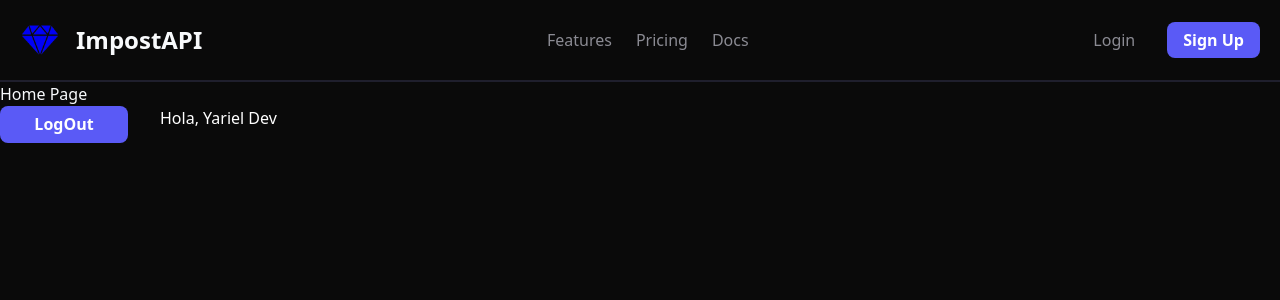
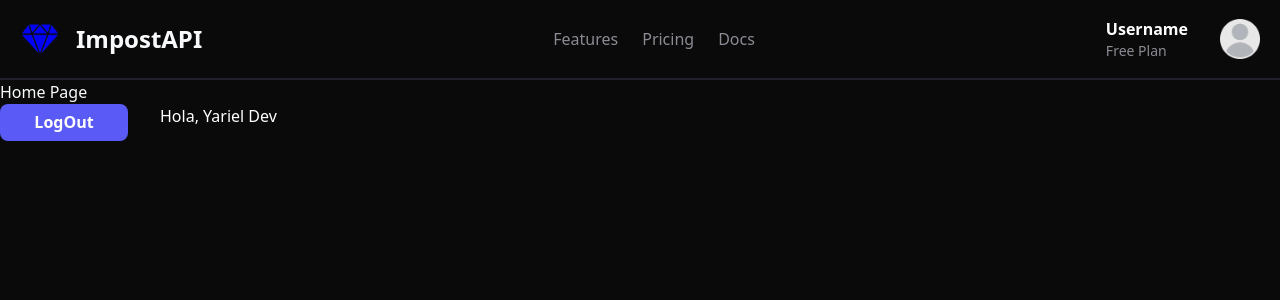
Before and after one commit to YarielZC/impostapi-front, a React (Vite) app: page / in a window 1280 px wide. Both pictures are taken after a click on the button "Login". Shown: the top 300 px of the page. Built offline with nearby package versions, Linux system fonts and the light colour scheme.

Commit message:
Header buttons adapt to authenticated global state

```diff
--- a/src/components/Header/Header.tsx
+++ b/src/components/Header/Header.tsx
@@ -2,13 +2,17 @@ import Button from "../Button/Button";
 import './Header.css'
 import * as LogoWebp from '../../assets/Logo.webp'
 import Href from "../Href/Href";
+import * as PhotoUser from '../../assets/PhotoIcons/PhotoUser.webp'
+import { useAuth } from '../../context/AutContext/useAuth';
 
 export default function Header() {
+  const {isAuthenticated} = useAuth()
+
   return (
-    <header className='flex w-full border-b-2 border-[var(--border-color)] items-center justify-between p-5'>
+    <header className='flex w-full border-b-2 border-[var(--border-color)] items-center justify-between p-5 h-20'>
 
       <div className='flex items-center justify-center gap-4'>
-        <img className='w-10' src={LogoWebp.default} alt="" />
+        <img className='w-10' src={LogoWebp.default} alt='Logotipo de ImpostAPI' />
         <h1 className='font-bold text-2xl'>ImpostAPI</h1>
       </div>
 
@@ -18,9 +22,25 @@ export default function Header() {
         <Href to={'/docs'}>Docs</Href>
       </nav>
 
+
+
+
       <div className='flex items-center justify-center gap-8'>
-        <Href to={'/login'}>Login</Href>
-        <Button onClick={() => {return}} variant='primary'>Sign Up</Button>
+        { isAuthenticated ?
+        (<>
+          <div className='flex flex-col'>
+            <p className='text-md font-semibold text-white'>Username</p>
+            <p className='text-[var(--secondary-text-color)] text-sm'>Free Plan</p>
+          </div>
+          <img className='w-10' src={PhotoUser.default} alt='Imagen generica de usuario' />
+        </>)
+        :
+        (<>
+          <Href to={'/login'}>Login</Href>
+          <Href to='/register'>
+            <Button onClick={() => {return}} variant='primary'>Sign Up</Button>
+          </Href>
+        </>)}
       </div>
     </header>
   )
--- a/src/index.css
+++ b/src/index.css
@@ -13,7 +13,3 @@ h6 {
   color: var(--header-color);
 
 }
-
-p {
-  color: var(--secondary-text-color);
-}
```
Also changed, not shown: src/assets/PhotoIcons/PhotoUser.webp (added).
